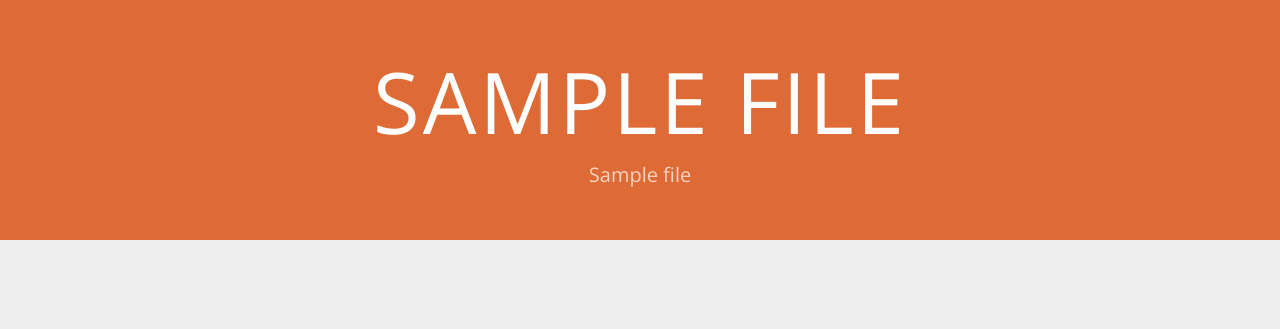
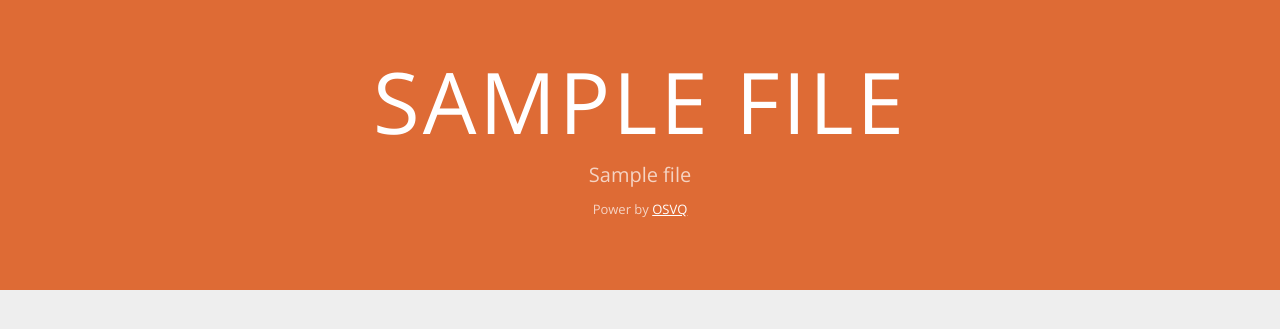
Before and after one commit to pg3io/OSVQ, a Flask app: template templates/base.html in a window 1280 px wide. Shown: the top 329 px of the page. Run offline with Flask 2, Linux system fonts and the light colour scheme; the template is opened without the code that fills it: most values are stand-ins (such as "Sample title", 1, 10 or a date in 2020); style sheets or scripts are compiled from the project's sources; some libraries are stand-ins or nearby versions.

Commit message:
add power by OSVQ and link

```diff
--- a/templates/base.html
+++ b/templates/base.html
@@ -26,6 +26,7 @@
         <div class="container text-center">
           <h1>{{ file.title }}</h1>
           <p>{{ file.subtitle }}</p>
+          <p style="font-size: small;">Power by <a href="https://github.com/pg3io/OSVQ" title="OSVQ to Github" style="font-size: small;" target="_blank" >OSVQ <span class="fas fa-code-branch"></span></a></p>
         </div>
   </header>
     <body>
```
